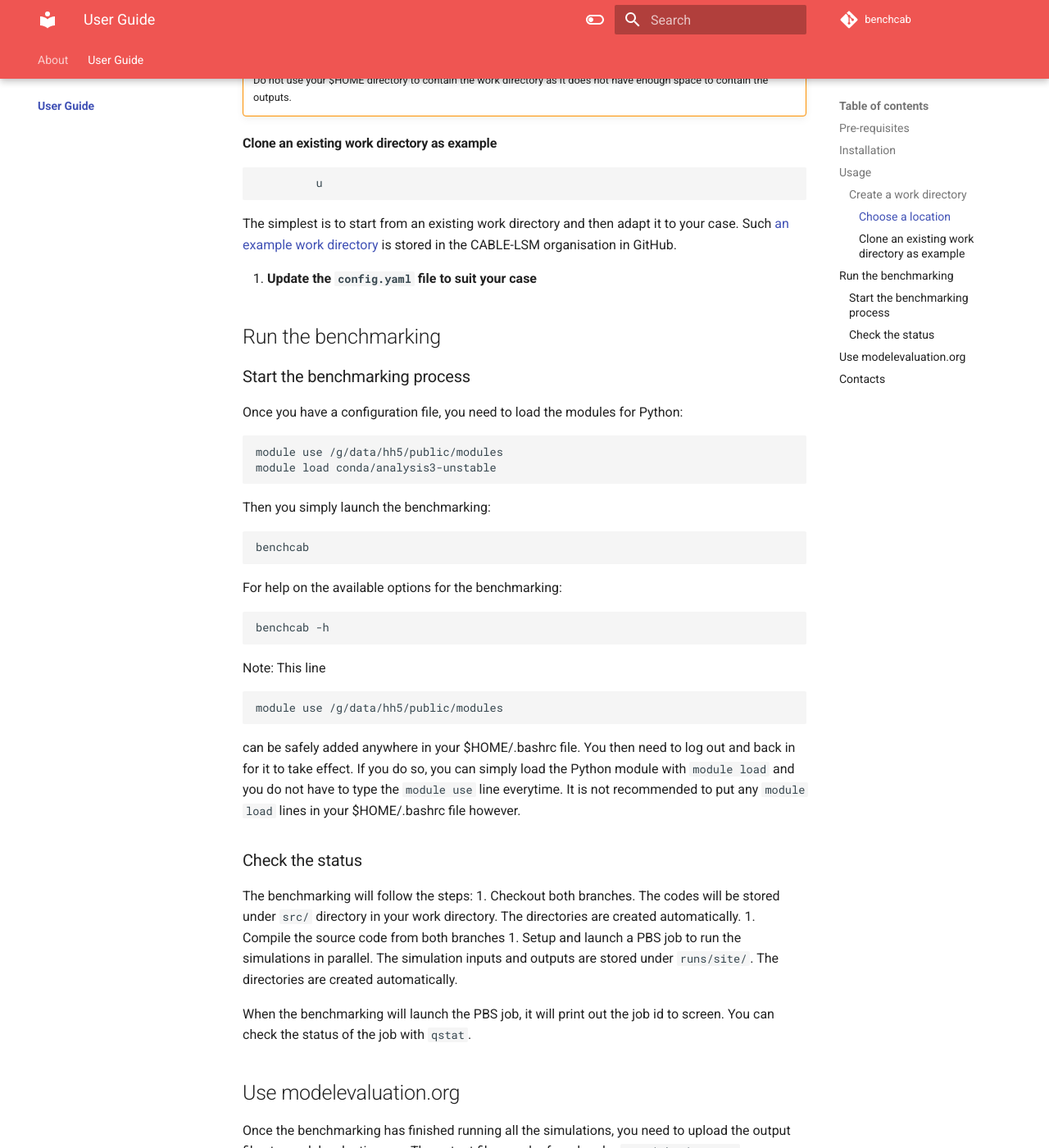
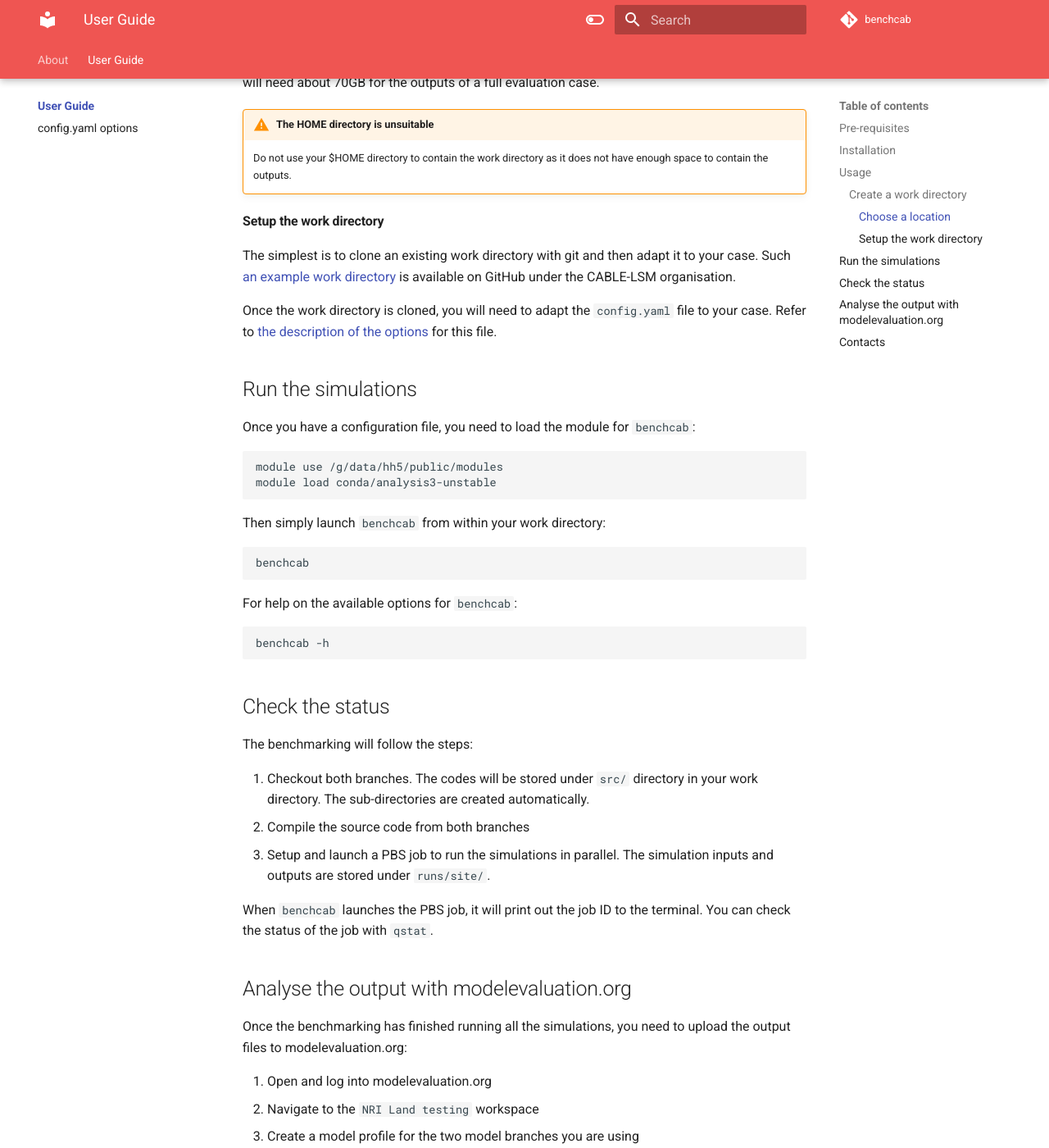
Before and after one commit to mdekauwe/CABLE_benchmarking, an MkDocs documentation site: the page built from docs/user_guide/index.md, in a window 1280 px wide and 1400 px high, scrolled down 1445 px. Shown: the whole window at 82% size. Built offline with MkDocs 1.6.1 and Material for MkDocs 9.7.7, drawn with Linux system fonts in a browser that asks for light colours; comment, search, counter and statistics services are not loaded; some of the changed text lies outside the part shown.

Commit message:
User guide

````diff
--- /dev/null
+++ b/docs/user_guide/config_options.md
@@ -0,0 +1 @@
+# config.yaml options
--- a/docs/user_guide/index.md
+++ b/docs/user_guide/index.md
@@ -17,17 +17,18 @@
 
 ## Installation
 
-The package is already installed for you in the Conda environments under hh5. For access:
+The package is already installed for you in the Conda environments under the hh5 project. You simply need to load the module for the conda environment:
 
-1. [Join the hh5 project][mynci_hh5] if you are not yet a member
-2. Load the module for the conda environment:
-
-   ```bash
+```bash
    module use /g/data/hh5/public/modules
    module load conda
-   ```
+```
 
 You need to load the module on each new session at NCI on login or compute nodes.
+
+!!! Tip "Save the module location"
+
+    You should not put any `module load` or `module add` commands in your `$HOME/.bashrc` file. But you can safely store the `module use /g/data/hh5/public/modules` command in your `$HOME/.bashrc` file. This means you won't have to type this line again in other sessions you open on Gadi.
 
 ## Usage
 
@@ -39,57 +40,68 @@
 
 #### Choose a location
 
-You can run the benchmark from any directory you want under /scratch or /g/data. /scratch is preferred as the data in the run directory does not need to be preserved for the long run. The code will create sub-directories as needed. Please ensure you have enough space to store the CABLE outputs in your directory, at least temporary until you upload them to [modelevaluation.org](https://modelevaluation.org/). You will need about 70GB.
+You can run the benchmark from any directory you want under /scratch or /g/data. /scratch is preferred as the data in the run directory does not need to be preserved for a long time. The code will create sub-directories as needed. Please ensure you have enough space to store the CABLE outputs in your directory, at least temporary, until you upload them to [modelevaluation.org](https://modelevaluation.org/). You will need about 70GB for the outputs of a full evaluation case.
 
 !!! Warning "The HOME directory is unsuitable"
 
     Do not use your $HOME directory to contain the work directory as it does not have enough space to contain the outputs.
 
-#### Clone an existing work directory as example
-             u
-The simplest is to start from an existing work directory and then adapt it to your case. Such [an example work directory][bench_example] is stored in the CABLE-LSM organisation in GitHub.
+#### Setup the work directory
 
-1. **Update the `config.yaml` file to suit your case**
+The simplest is to clone an existing work directory with git and then adapt it to your case. Such [an example work directory][bench_example] is available on GitHub under the CABLE-LSM organisation.
 
-## Run the benchmarking
-### Start the benchmarking process
-Once you have a configuration file, you need to load the modules for Python:
-```
+Once the work directory is cloned, you will need to adapt the `config.yaml` file to your case. Refer to [the description of the options][config_options] for this file.
+
+## Run the simulations
+
+Once you have a configuration file, you need to load the module for `benchcab`:
+
+```bash
 module use /g/data/hh5/public/modules
 module load conda/analysis3-unstable
 ```
-Then you simply launch the benchmarking:
-```
+
+Then simply launch `benchcab` from within your work directory:
+
+```bash
 benchcab
 ```
-For help on the available options for the benchmarking:
-```
+
+For help on the available options for `benchcab`:
+
+```bash
 benchcab -h
 ```
 
-Note: This line
-```
-module use /g/data/hh5/public/modules
-```
-can be safely added anywhere in your $HOME/.bashrc file. You then need to log out and back in for it to take effect. If you do so, you can simply load the Python module with `module load` and you do not have to type the `module use` line everytime. It is not recommended to put any `module load` lines in your $HOME/.bashrc file however.
+## Check the status
 
-### Check the status
 The benchmarking will follow the steps:
-1. Checkout both branches. The codes will be stored under `src/` directory in your work directory. The directories are created automatically.
+
+1. Checkout both branches. The codes will be stored under `src/` directory in your work directory. The sub-directories are created automatically.
 1. Compile the source code from both branches
-1. Setup and launch a PBS job to run the simulations in parallel. The simulation inputs and outputs are stored under `runs/site/`. The directories are created automatically.
+1. Setup and launch a PBS job to run the simulations in parallel. The simulation inputs and outputs are stored under `runs/site/`.
 
-When the benchmarking will launch the PBS job, it will print out the job id to screen. You can check the status of the job with `qstat`.
-## Use modelevaluation.org
-Once the benchmarking has finished running all the simulations, you need to upload the output files to modelevaluation.org. The output files can be found under `runs/site/outputs`.
+When `benchcab` launches the PBS job, it will print out the job ID to the terminal. You can check the status of the job with `qstat`.
 
-**Process still to be documented**
+## Analyse the output with modelevaluation.org
+
+Once the benchmarking has finished running all the simulations, you need to upload the output files to modelevaluation.org:
+
+1. Open and log into modelevaluation.org
+1. Navigate to the `NRI Land testing` workspace
+1. Create a model profile for the two model branches you are using
+1. Create a model output and upload the outputs in `runs/sites/outputs/` under your work directory
+1. Launch the analysis
 
 ## Contacts
-Please enter your questions as issues or discussions on the Github repository.
 
+Please enter your questions as issues on [the benchcab repository][issues-benchcab].
 
+Alternatively, you can also post discussions or questions on [the ACCESS-Hive forum][hive-forum].
 
 [hh5_mynci]: https://my.nci.org.au/mancini/project/hh5
 [ks32_mynci]: https://my.nci.org.au/mancini/project/ks32
 [bench_example]: https://github.com/CABLE-LSM/bench_example.git
+[config_options]: config_options.md
+[hive-forum]: https://forum.access-hive.org.au
+[issues-benchcab]: https://github.com/CABLE-LSM/benchcab/issues
--- a/mkdocs.yml
+++ b/mkdocs.yml
@@ -37,7 +37,6 @@
       type: date
       enable_creation_date: true
   - search
-  - macros
 
 markdown_extensions:
   - pymdownx.arithmatex:
@@ -69,3 +68,4 @@
   - About: index.md
   - User Guide:
     - user_guide/index.md
+    - user_guide/config_options.md
````
